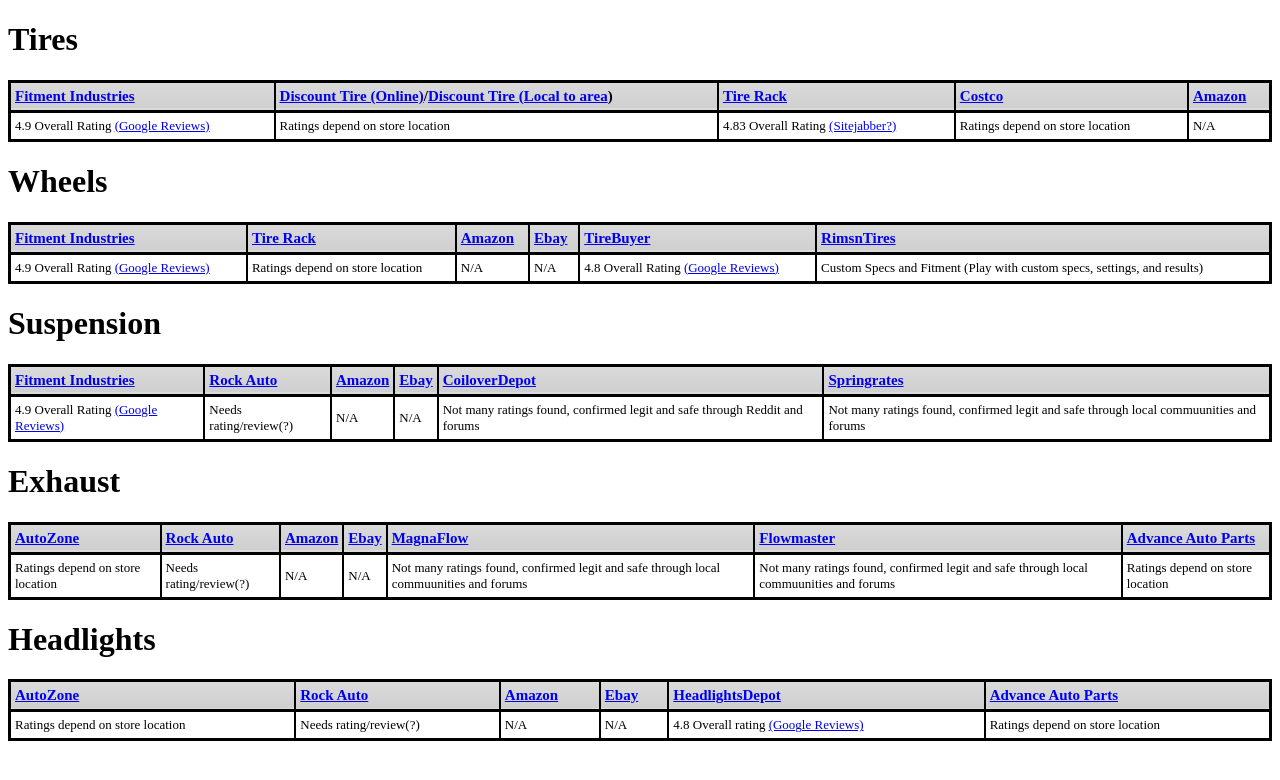
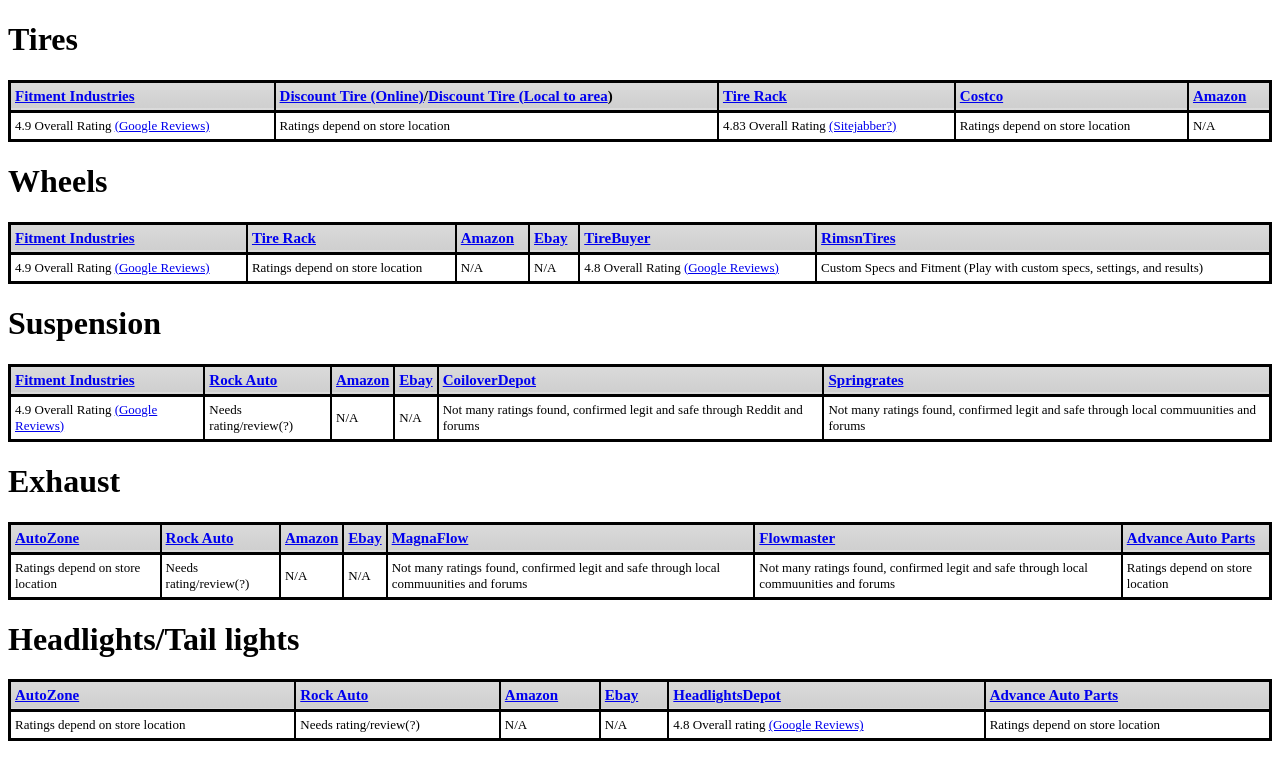
Before and after one commit to Dilsinnam/JDMZone, a plain HTML site: page index.html in a window 1280 px wide. Drawn offline with Linux system fonts and the light colour scheme.

Commit message:
Added "Tail lights"

```diff
--- a/index.html
+++ b/index.html
@@ -189,7 +189,7 @@
       </tr>
     </tbody>
   </table>
-  <h1>Headlights</h1>
+  <h1>Headlights/Tail lights</h1>
   <table class="minimalistBlack">
     <thead>
       <tr>
```
